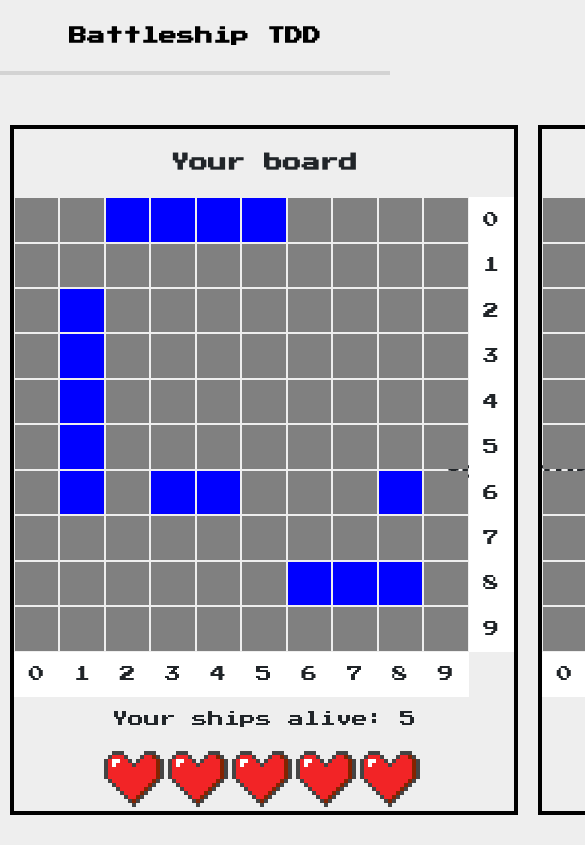
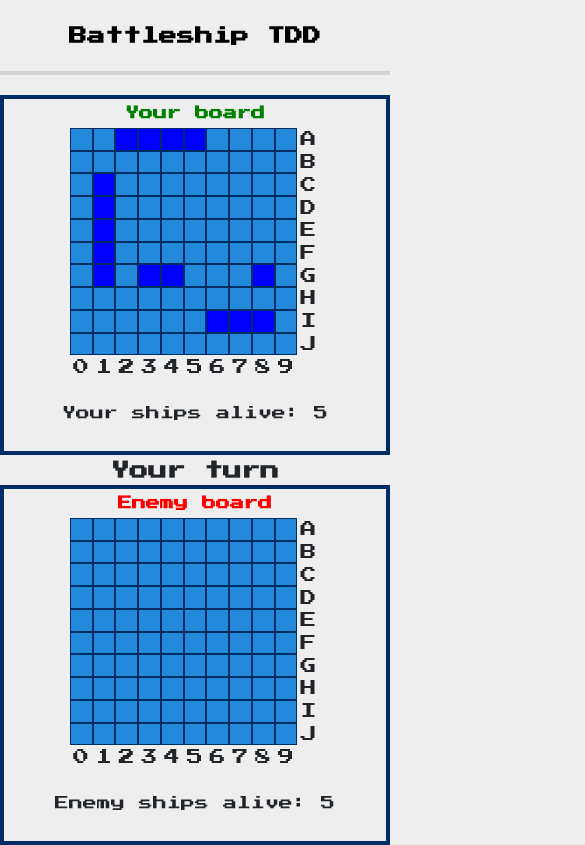
Before and after one commit to daxas-boop/battleship-tdd, a React (Create React App) app: page / in a window 390 px wide. Both pictures are taken after a click on the button "New game". Shown: the top 845 px of the page, 585 px wide, since content can reach past the window. Built offline with nearby package versions, Linux system fonts and the light colour scheme.

Commit message:
Removes heart icons. Adds media queries

```diff
--- a/src/components/Gameboard.jsx
+++ b/src/components/Gameboard.jsx
@@ -1,14 +1,8 @@
-import React,{useState, useEffect} from 'react'
+import React from 'react';
 import uniqid from 'uniqid';
 import styled from '@emotion/styled';
 import "nes.css/css/nes.min.css";
 
-const Container = styled.div `
-    display:grid;
-    grid-template-columns: 1fr 1fr;
-    height: 500px;
-    margin-top:20px;
-`
 const Board = styled.div `
     display:grid;
     grid-template-rows: repeat(11, 1fr);
@@ -17,11 +11,48 @@ const Board = styled.div `
     width:500px;
     height:500px;
     margin:0 auto;
+    line-height:0;
+
+    @media(max-width:1366px) {
+        width:400px;
+        height:400px;
+    }
+
+    @media(max-width:1024px) {
+        width: 300px;
+        height: 300px;
+    }
+
+    @media(max-width:768px) {
+        width: 250px;
+        height: 250px;
+    }
+
+    @media(max-width:320px) {
+        width: 200px;
+        height: 200px;
+    }
 `
 
 const Wrapper = styled.section `
-    border: 4px solid black;
+    border: 4px solid #002c66;
     margin:10px;
+
+    @media(max-width:1366px) {
+        margin:10px 20px;
+    }
+
+    @media(max-width:1024px) {
+        margin:0;
+    }
+
+    @media(max-width:768px) {
+        margin:0;
+    }
+
+    @media(max-width:320px) {
+        margin:0;
+    }
 `
 
 const Row = styled.div `
@@ -32,18 +63,34 @@ const Row = styled.div `
 
 const Cell = styled.div `
     display:flex;
-    margin:1px;
-    background-color:grey;
+    border:1px solid #002c66;
+    background-color: #2389da;
+    &:hover{
+        background-color: purple;
+    }
+`
+
+const CellNoHover = styled.div `
+    display:flex;
+    border:1px solid #002c66;
+    background-color: #2389da;
 `
 
 const MissedShot = styled.div `
-    background-color: teal;
-    margin:1px;
+    background-color: #2389da;
+    border:1px solid #002c66;
+    display:flex;
+    align-items:center;
+    justify-content:center;
+
+    @media(max-width:768px) {
+        font-size: 14px;
+    }
 `
 
 const HitShip = styled.div `
     background-color: red;
-    margin:1px;
+    border:1px solid #002c66;
     display:flex;
     align-items:center;
     justify-content:center;
@@ -51,7 +98,7 @@ const HitShip = styled.div `
 `
 
 const Ship = styled.div `
-    margin:1px;
+    border:1px solid #002c66;
     background-color:blue;
 `
 
@@ -59,10 +106,15 @@ const Title = styled.h3 `
     text-align:center;
     margin-top:20px;
     margin-bottom:20px;
+
+    @media(max-width:768px) {
+        font-size: 14px;
+        margin:4px 0;
+    }
 `
 
 const Coordinates = styled.div `
-    background-color:white;
+    background-color:#eee;
     display:flex;
     align-items:center;
     justify-content:center;
@@ -71,39 +123,21 @@ const Coordinates = styled.div `
 const Lives = styled.p `
     margin-top:10px;
     text-align:center;
+
+    @media(max-width:768px) {
+        font-size:14px;
+        margin:25px 0;
+    }
 `
+
 
 const Gameboards = (props) => {
     const {humanGameboard, AIGameboard, cellOnClick, shipsRemaining} = props;
-    const [humanLives, setHumanLives] = useState(Array(shipsRemaining.humanShips).fill(1));
-    const [AILives, setAILives] = useState(Array(shipsRemaining.AIShips).fill(1));
-
-    useEffect(() => {
-        const STARTING_LIVES = 5;
-
-        const newAILives = AILives;
-        const AIlostLives =  STARTING_LIVES - shipsRemaining.AIShips;
-        if(AIlostLives) {
-            for(let i=0; i<AIlostLives;i++){
-                newAILives.splice(STARTING_LIVES-AIlostLives,1,0)
-            }
-        }
-        setAILives(newAILives);
-
-        const newHumanLives = humanLives;
-        const humanLostLives =  STARTING_LIVES - shipsRemaining.humanShips;
-        if(humanLostLives) {
-            for(let i=0; i<humanLostLives;i++){
-                newHumanLives.splice(STARTING_LIVES - humanLostLives,1,0)
-            }
-        }
-        setHumanLives(newHumanLives);
-    }, [AILives, shipsRemaining, humanLives])
 
     return(
-        <Container>
+        <>
             <Wrapper>
-                <Title>Your board</Title>
+                <Title style={{color:'green'}}>Your board</Title>
                 <Board>
                     {humanGameboard.getBoard().map((row,i)=>
                     <React.Fragment key={uniqid()}>
@@ -112,32 +146,24 @@ const Gameboards = (props) => {
                                 typeof element === 'object' ?
                                 <Ship key={uniqid()}> </Ship>
                                 : element === 0 ?
-                                    <Cell key={uniqid()} />
+                                    <CellNoHover key={uniqid()} />
                                 : element === 'x' ?
-                                    <MissedShot key={uniqid()} />
+                                    <MissedShot key={uniqid()}>×</MissedShot>
                                 : element === 'sunked ship' &&
-                                    <HitShip key={uniqid()} />
+                                    <HitShip key={uniqid()} >!</HitShip>
                                 )
                             }
-                            <Coordinates key={uniqid()}>{i}</Coordinates>
+                            <Coordinates key={uniqid()}>{String.fromCharCode(65+i)}</Coordinates>
                         </Row>
                             <Coordinates key={uniqid()}>{i}</Coordinates>
                     </React.Fragment>
                     )}
                 </Board>
                 <Lives>Your ships alive: {shipsRemaining.humanShips}</Lives>
-                <section className="icon-list" style={{display:'flex', justifyContent:'center'}}>
-                    {humanLives.map(e =>
-                        e === 1 ?
-                        <i key={uniqid()} className="nes-icon is-large heart"></i>
-                        : e === 0 &&
-                        <i key={uniqid()} className="nes-icon is-large heart is-empty"></i>
-                    )}
-                </section>
             </Wrapper>
 
             <Wrapper>
-                <Title>Enemy board</Title>
+                <Title style={{color:'red'}}>Enemy board</Title>
                 <Board>
                     {AIGameboard.getBoard().map((row,i) =>
                     <React.Fragment key={uniqid()}>
@@ -153,28 +179,19 @@ const Gameboards = (props) => {
                                     data-player={props.player}
                                     />
                                 : cell === 'x' ?
-                                    <MissedShot key={uniqid()} />
+                                    <MissedShot key={uniqid()}>×</MissedShot>
                                 : cell === 'sunked ship' &&
-                                    <HitShip key={uniqid()} />
+                                    <HitShip key={uniqid()} >!</HitShip>
                             )}
-                            <Coordinates key={uniqid()}>{i}</Coordinates>
+                            <Coordinates key={uniqid()}>{String.fromCharCode(65+i)}</Coordinates>
                         </Row>
                         <Coordinates key={uniqid()}>{i}</Coordinates>
                     </React.Fragment>
                     )}
                 </Board>
                 <Lives>Enemy ships alive: {shipsRemaining.AIShips}</Lives>
-                <section className="icon-list" style={{display:'flex', justifyContent:'center'}}>
-                    {AILives.map(e =>
-                        e === 1 ?
-                        <i key={uniqid()} className="nes-icon is-large heart"></i>
-                        : e === 0 &&
-                        <i key={uniqid()} className="nes-icon is-large heart is-empty"></i>
-                    )}
-                </section>
             </Wrapper>
-
-        </Container>
+        </>
     )
 }
 
```
